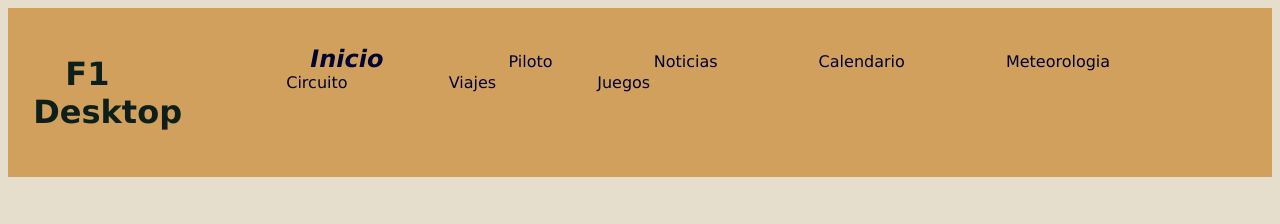
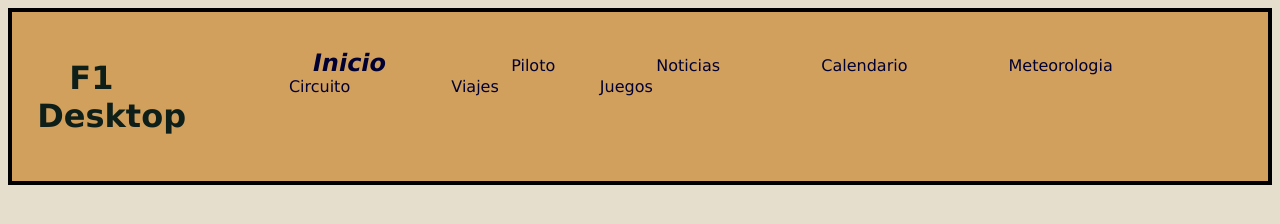
Before and after one commit to uo289521/WebSew, a plain HTML site: page index.html in a window 1280 px wide. Drawn offline with nearby package versions, Linux system fonts and the light colour scheme.

Commit message:
Update estilo.css

```diff
--- a/estilo/estilo.css
+++ b/estilo/estilo.css
@@ -26,6 +26,7 @@ header{
     /* color heredado de body*/
     padding: 2%;
     gap: calc(15vw + 5%) 0;
+    border: 0.3rem solid #000;
 }
 
 /*Especificacion 001 */
```
